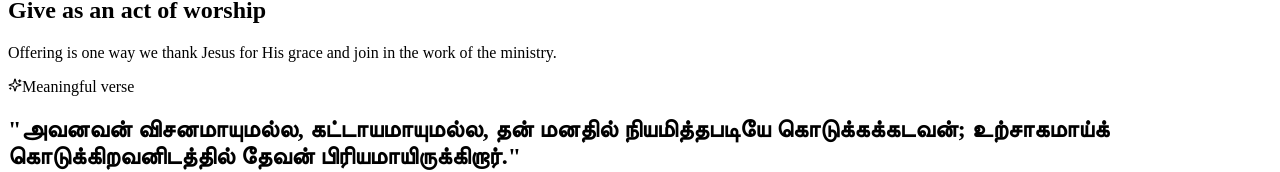
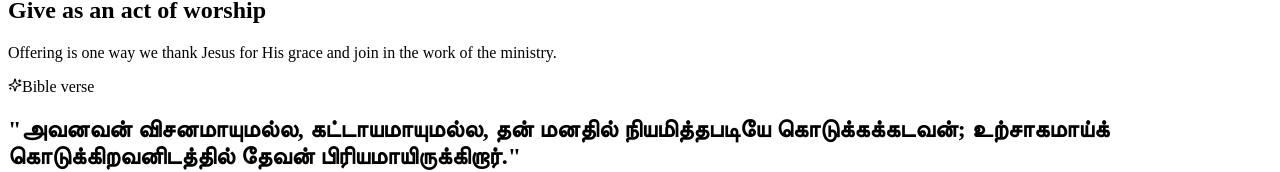
Before and after one commit to TechWorldBig/churchWebsite, a React (Vite) app: page /offering in a window 1280 px wide. Shown: the part 127-299 px from the top of the page. Built offline with nearby package versions, Linux system fonts and the light colour scheme; the HTML template or start-up script is replaced by a standard one.

Commit message:
Rename offering label to Bible verse

```diff
--- a/src/pages/Offering.tsx
+++ b/src/pages/Offering.tsx
@@ -18,7 +18,7 @@ export default function Offering() {
               <div className="min-w-0 bg-[#071f19] p-6 text-white sm:p-10">
                 <div className="inline-flex items-center gap-2 rounded-full border border-white/10 bg-white/5 px-4 py-2 text-xs font-bold uppercase tracking-[0.18em] text-[#e3bc62]">
                   <Sparkles size={14} />
-                  Meaningful verse
+                  Bible verse
                 </div>
                 <h2 className="offering-verse mt-6 text-3xl font-black leading-tight sm:text-4xl">
                   "அவனவன் விசனமாயுமல்ல, கட்டாயமாயுமல்ல, தன் மனதில் நியமித்தபடியே கொடுக்கக்கடவன்; உற்சாகமாய்க் கொடுக்கிறவனிடத்தில் தேவன் பிரியமாயிருக்கிறார்."
```
